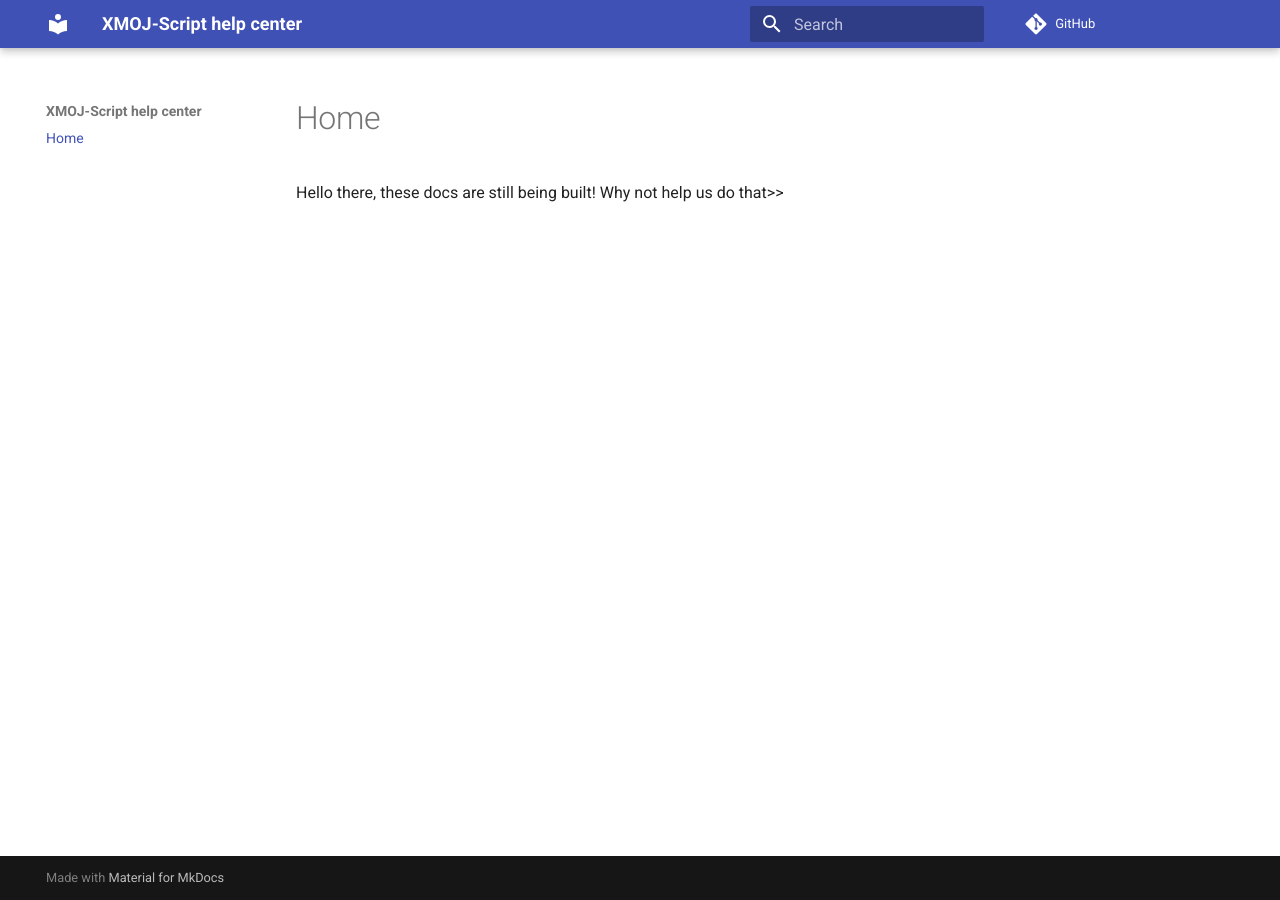
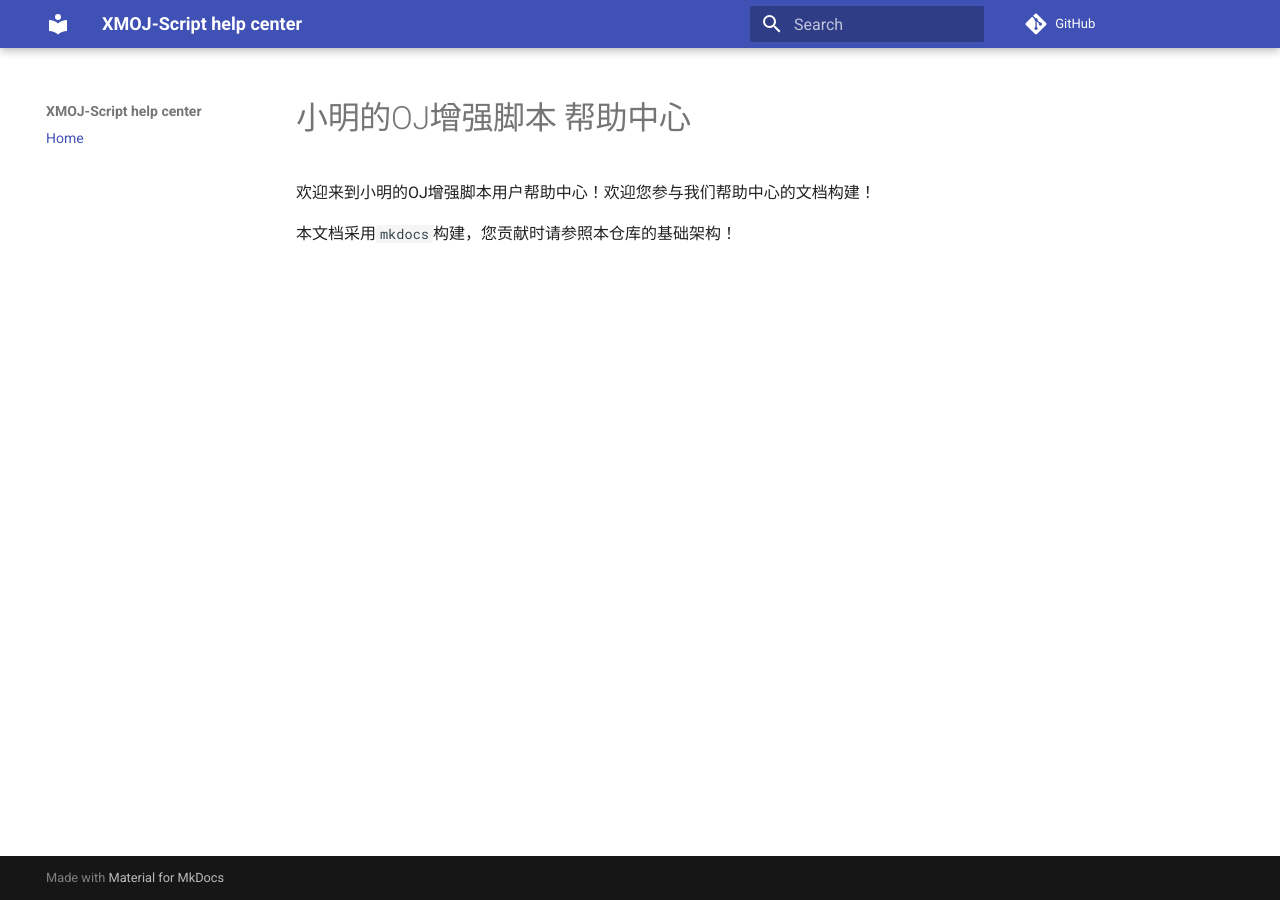
Before and after one commit to XMOJ-Script-dev/docs, an MkDocs documentation site: the page built from docs/index.md, in a window 1280 px wide. Built offline with MkDocs 1.6.1 and Material for MkDocs 9.7.7, drawn with Linux system fonts in a browser that asks for light colours; comment, search, counter and statistics services are not loaded.

Commit message:
Update index.md

```diff
--- a/docs/index.md
+++ b/docs/index.md
@@ -1 +1,5 @@
-Hello there, these docs are still being built! Why not help us do that>>
+# 小明的OJ增强脚本 帮助中心
+
+欢迎来到小明的OJ增强脚本用户帮助中心！欢迎您参与我们帮助中心的文档构建！
+
+本文档采用`mkdocs`构建，您贡献时请参照本仓库的基础架构！
```
